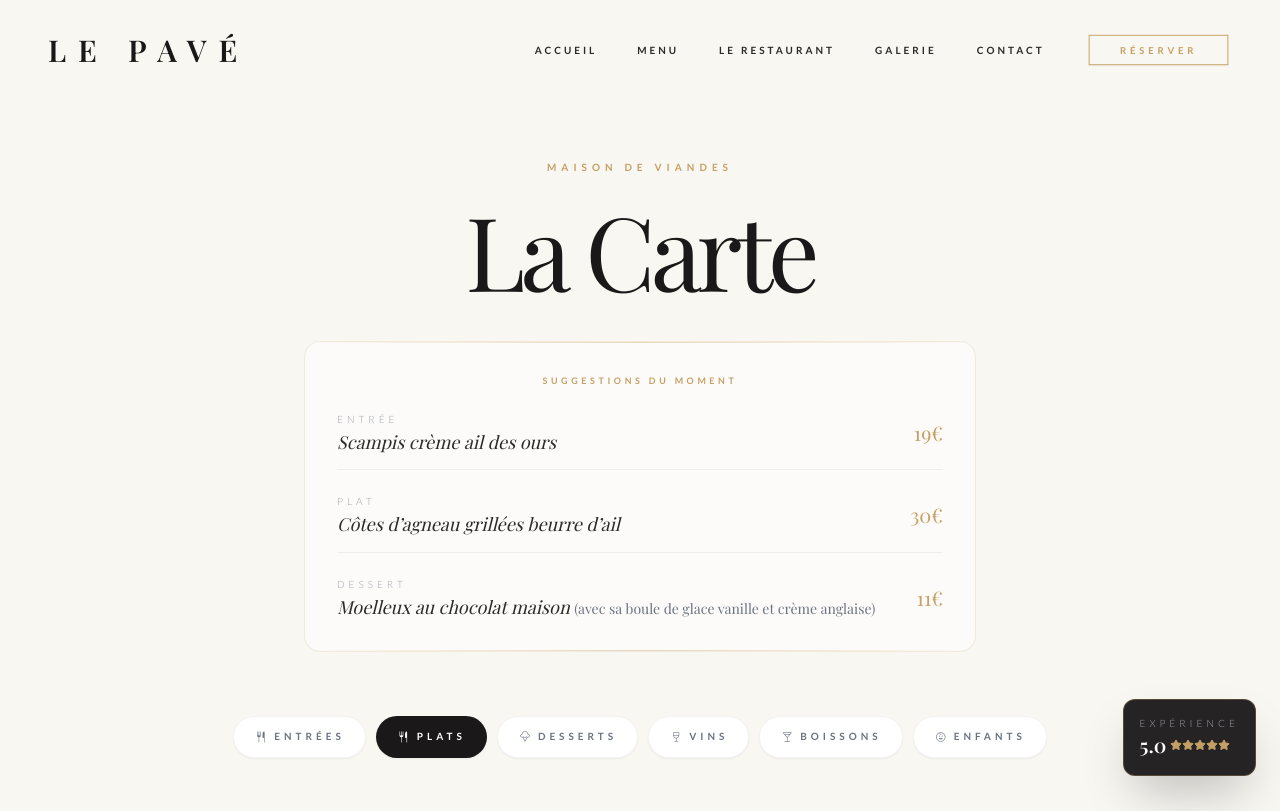
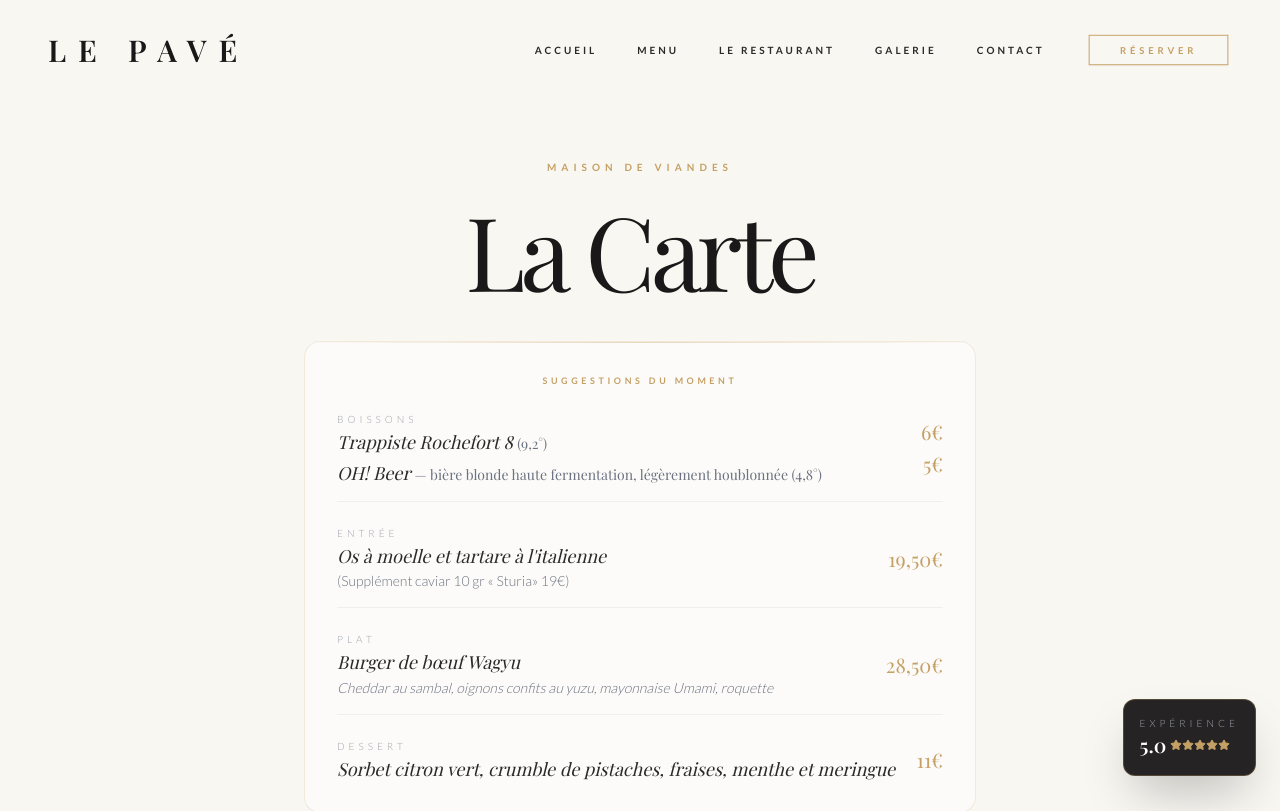
Before and after one commit to Eddyzzero/Restaurant_le_pave, a React (Vite) app: page /menu in a window 1280 px wide. Shown: the top 811 px of the page. Built offline with nearby package versions, Linux system fonts and the light colour scheme; a web font is replaced by a local one.

Commit message:
feat: add Menu page with GSAP animations and fix typo in constants

```diff
--- a/constants.ts
+++ b/constants.ts
@@ -16,7 +16,7 @@ export const MENU_ITEMS: MenuItem[] = [
   { id: 'e1', name: "Planche à partager", description: "Charcuteries et fromages locaux, 2 ou 4 pers", price: "19,50€ / 36,50€", category: 'starter' },
   { id: 'e2', name: "Carpaccio de bœuf Black Angus", description: "Roquette, noisettes torrifiées, mayonnaise truffe maison, poudre d'olive noire, balsamique", price: "18,50€", category: 'starter', isGlutenFree: true },
   { id: 'e3', name: "Saumon Gravlax", description: "Chantilly aux agrumes, mayonnaise aux herbes, oignons rouges pickles", price: "19,00€", category: 'starter' },
-  { id: 'e4', name: "Tartare de bœuf au couteau Black Angus", description: "Jaune d'œuf, cèpres, échalotes, cornichons", price: "17,50€", category: 'starter', isGlutenFree: true },
+  { id: 'e4', name: "Tartare de bœuf au couteau Black Angus", description: "Jaune d'œuf, câpres, échalotes, cornichons", price: "17,50€", category: 'starter', isGlutenFree: true },
   { id: 'e5', name: "Gratin végétarien", description: "Courgettes, feta, tomates", price: "15,50€", category: 'starter', isVegetarian: true },
   { id: 'e6', name: "Croquettes fromage & jambon d'Ardenne", description: "2 pièces", price: "15,00€", category: 'starter' },
   { id: 'e7', name: "Croquettes de homard", description: "2 pièces", price: "18,50€", category: 'starter' },
--- a/pages/Menu.tsx
+++ b/pages/Menu.tsx
@@ -72,24 +72,38 @@ const Menu: React.FC = () => {
             <div className="space-y-6">
               <div className="flex flex-col md:flex-row md:items-center justify-between gap-2 border-b border-pave-dark/5 pb-4">
                 <div className="text-left">
+                  <span className="text-[10px] uppercase tracking-widest text-gray-400 block mb-1">Boissons</span>
+                  <h3 className="font-serif text-lg text-pave-charcoal italic leading-tight">Trappiste Rochefort 8 <span className="text-sm text-gray-500 not-italic">(9,2°)</span></h3>
+                  <h3 className="font-serif text-lg text-pave-charcoal italic leading-tight mt-2">OH! Beer <span className="text-sm text-gray-500 not-italic">— bière blonde haute fermentation, légèrement houblonnée (4,8°)</span></h3>
+                </div>
+                <div className="flex flex-col items-end gap-1">
+                  <span className="font-serif text-pave-gold text-lg md:text-xl">6€</span>
+                  <span className="font-serif text-pave-gold text-lg md:text-xl">5€</span>
+                </div>
+              </div>
+
+              <div className="flex flex-col md:flex-row md:items-center justify-between gap-2 border-b border-pave-dark/5 pb-4">
+                <div className="text-left">
                   <span className="text-[10px] uppercase tracking-widest text-gray-400 block mb-1">Entrée</span>
-                  <h3 className="font-serif text-lg text-pave-charcoal italic leading-tight">Scampis crème ail des ours</h3>
+                  <h3 className="font-serif text-lg text-pave-charcoal italic leading-tight">Os à moelle et tartare à l'italienne</h3>
+                  <p className="text-sm text-gray-500 mt-1">(Supplément caviar 10 gr « Sturia» 19€)</p>
                 </div>
-                <span className="font-serif text-pave-gold text-lg md:text-xl">19€</span>
+                <span className="font-serif text-pave-gold text-lg md:text-xl">19,50€</span>
               </div>
 
               <div className="flex flex-col md:flex-row md:items-center justify-between gap-2 border-b border-pave-dark/5 pb-4">
                 <div className="text-left">
                   <span className="text-[10px] uppercase tracking-widest text-gray-400 block mb-1">Plat</span>
-                  <h3 className="font-serif text-lg text-pave-charcoal italic leading-tight">Côtes d’agneau grillées beurre d’ail</h3>
+                  <h3 className="font-serif text-lg text-pave-charcoal italic leading-tight">Burger de bœuf Wagyu</h3>
+                  <p className="text-sm text-gray-500 mt-1 italic">Cheddar au sambal, oignons confits au yuzu, mayonnaise Umami, roquette</p>
                 </div>
-                <span className="font-serif text-pave-gold text-lg md:text-xl">30€</span>
+                <span className="font-serif text-pave-gold text-lg md:text-xl">28,50€</span>
               </div>
 
               <div className="flex flex-col md:flex-row md:items-center justify-between gap-2">
                 <div className="text-left">
                   <span className="text-[10px] uppercase tracking-widest text-gray-400 block mb-1">Dessert</span>
-                  <h3 className="font-serif text-lg text-pave-charcoal italic leading-tight">Moelleux au chocolat maison <span className="text-sm text-gray-500 not-italic">(avec sa boule de glace vanille et crème anglaise)</span></h3>
+                  <h3 className="font-serif text-lg text-pave-charcoal italic leading-tight">Sorbet citron vert, crumble de pistaches, fraises, menthe et meringue</h3>
                 </div>
                 <span className="font-serif text-pave-gold text-lg md:text-xl">11€</span>
               </div>
```
